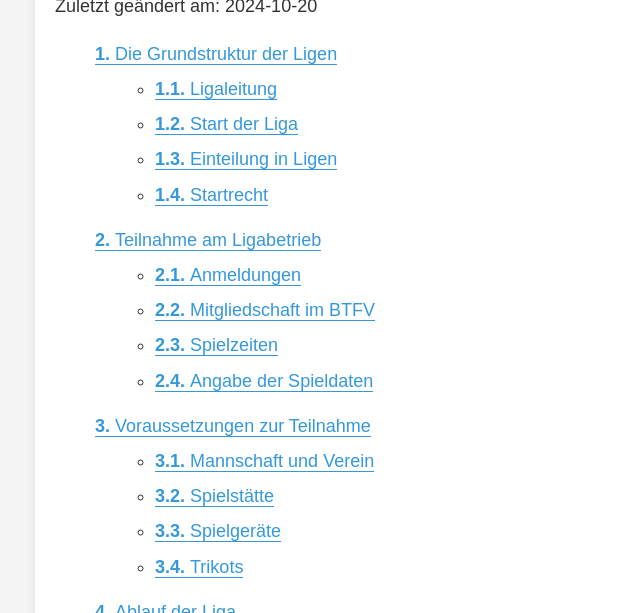
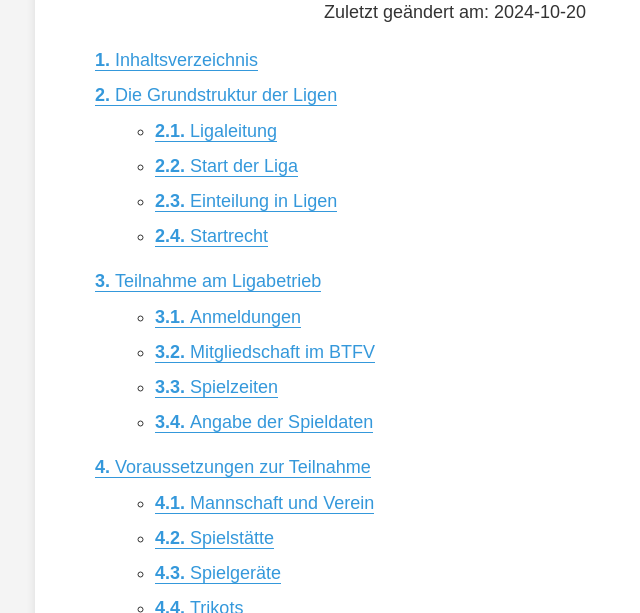
Before and after one commit to TFVSH/tfvsh-docs, a Jekyll site: the page built from docs/spielordnung.md, in a window 1280 px wide and 900 px high, cut to the strip 287-900 px from the top of the window. Shown: the whole strip, without its empty margins (185-825 px from the left). Built offline with Jekyll 4.4.1, drawn with Linux system fonts in a browser that asks for light colours.

Commit message:
Update spielordnung.md

```diff
--- a/docs/spielordnung.md
+++ b/docs/spielordnung.md
@@ -2,13 +2,17 @@
 layout: default
 ---
 
-
 <div class="title" style="text-align: center;">
   <img src="https://deluxegithub.github.io/btfv-spielordnung/assets/images/btfv-logo.png" alt="BTFV Logo" style="display: block; margin-left: auto; margin-right: auto; width: 150px;" />
-  Spielordnung des BTFV
+  <h1>Spielordnung des BTFV</h1>
 </div>
 
-Zuletzt geändert am: {{ site.time | date: "%Y-%m-%d" }}
+<p style="text-align: center;">
+  Zuletzt geändert am: {{ site.time | date: "%Y-%m-%d" }}
+</p>
+
+# Inhaltsverzeichnis
+{: .no-toc}
 
 * TOC
 {:toc}
```
